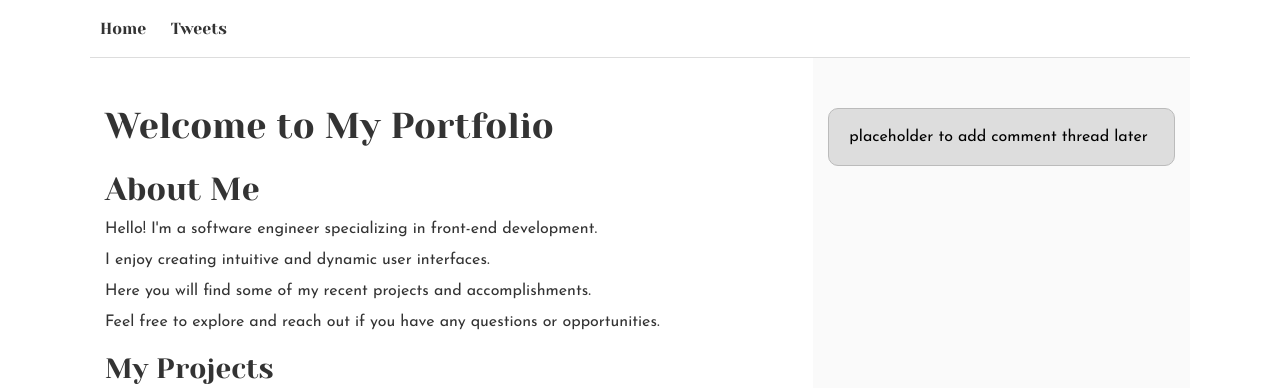
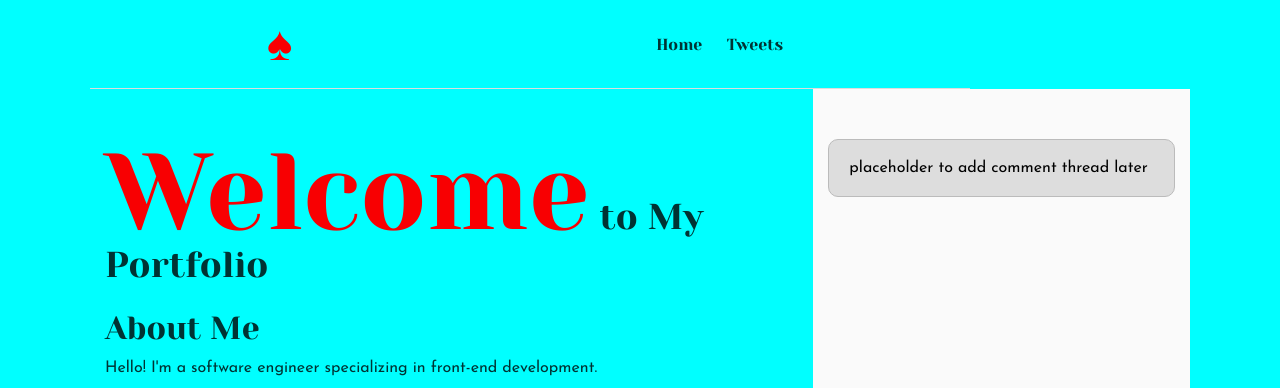
Before and after one commit to Ahmedelhadidyy/alx_html_css, a plain HTML site: page index.html in a window 1280 px wide. Shown: the top 388 px of the page. Drawn offline with Linux system fonts and the light colour scheme.

Commit message:
Add logo and custom styles

```diff
--- a/index.html
+++ b/index.html
@@ -9,6 +9,7 @@
 </head>
 <body class="works_on_smartphone">
     <header>
+        <span class="logo">&spades;</span>
         <ul>
             <li><a href="index.html">Home</a></li>
             <li><a href="tweets.html">Tweets</a></li>
@@ -16,7 +17,7 @@
     </header>
     <main>
         <article>
-            <h1>Welcome to My Portfolio</h1>
+            <h1> <span>Welcome</span>  to My Portfolio</h1>
             <h2>About Me</h2>
             <p>Hello! I'm a software engineer specializing in front-end development.</p>
             <p>I enjoy creating intuitive and dynamic user interfaces.</p>
--- a/styles.css
+++ b/styles.css
@@ -209,3 +209,16 @@ h6 {
   	float: none;
   }
 }
+body{
+    background-color: aqua;
+}
+header{
+    width: 80%;
+    display: flex;
+    justify-content: space-around;
+    align-items: center;
+}
+span{
+    font-size: 3em;
+    color: #F80002;
+}
```
